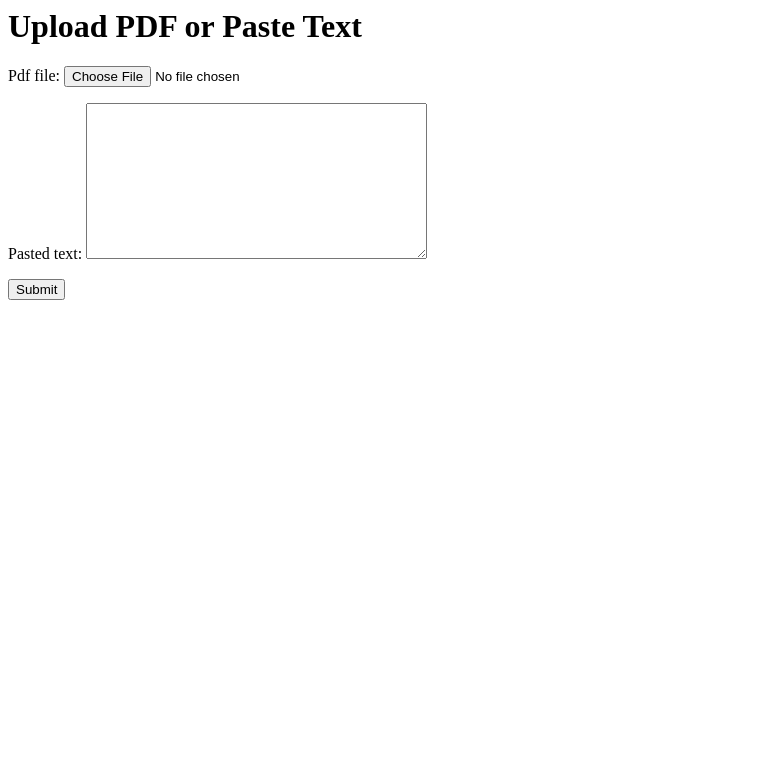
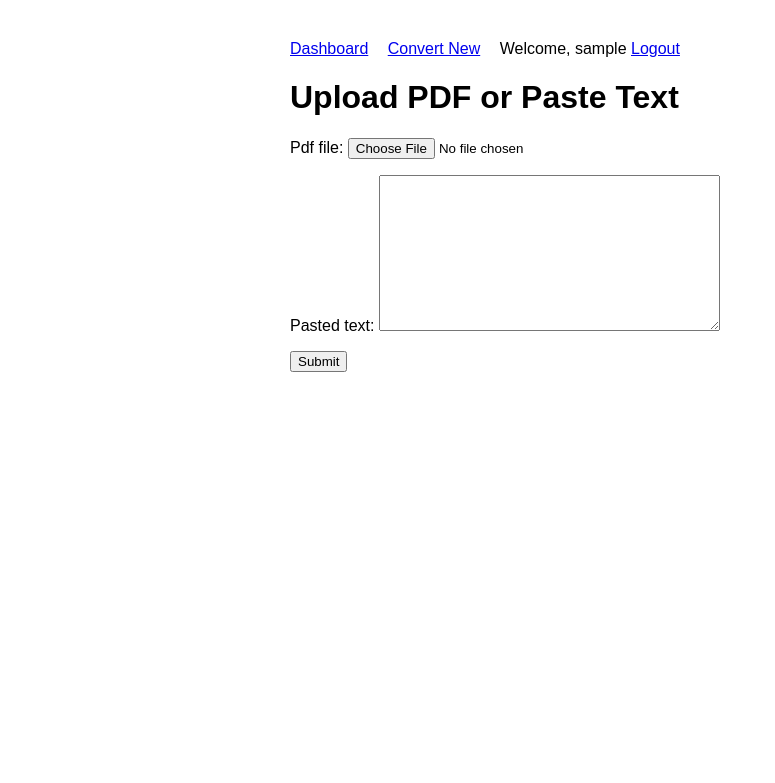
Before and after one commit to stephan280/webForDave, a Django app: page /upload/ in a window 1280 px wide. Shown: the top 783 px of the page, without its empty margins (0-775 px from the left). Run offline with Django 5.2, Linux system fonts and the light colour scheme; the visitor is signed in with stand-in values (Sample User, id 1).

Commit message:
Base templates/styling

```diff
--- /dev/null
+++ b/converter/templates/base.html
@@ -0,0 +1,43 @@
+<!DOCTYPE html>
+<html lang="en">
+<head>
+  <meta charset="UTF-8">
+  <title>{% block title %}ReadOut{% endblock %}</title>
+  <style>
+    body {
+      font-family: sans-serif;
+      margin: 40px auto;
+      max-width: 700px;
+    }
+    nav a {
+      margin-right: 15px;
+    }
+    .message {
+      padding: 10px;
+      background: #def;
+      margin-bottom: 20px;
+    }
+  </style>
+</head>
+<body>
+  <nav>
+    <a href="{% url 'dashboard' %}">Dashboard</a>
+    <a href="{% url 'upload' %}">Convert New</a>
+    {% if user.is_authenticated %}
+      <span>Welcome, {{ user.username }}</span>
+      <a href="{% url 'logout' %}">Logout</a>
+    {% else %}
+      <a href="{% url 'login' %}">Login</a>
+      <a href="{% url 'register' %}">Register</a>
+    {% endif %}
+  </nav>
+
+  {% if messages %}
+    {% for message in messages %}
+      <div class="message">{{ message }}</div>
+    {% endfor %}
+  {% endif %}
+
+  {% block content %}{% endblock %}
+</body>
+</html>
--- a/converter/templates/converter/detail.html
+++ b/converter/templates/converter/detail.html
@@ -1,3 +1,5 @@
+{% extends 'base.html' %}
+{% block content %}
 <h1>Converted Text</h1>
 <pre>{{ conversion.pasted_text }}</pre>
 
@@ -10,3 +12,4 @@
 {% else %}
     <p>No audio available.</p>
 {% endif %}
+{% endblock %}
--- a/converter/templates/converter/upload.html
+++ b/converter/templates/converter/upload.html
@@ -1,6 +1,9 @@
+{% extends 'base.html' %}
+{% block content %}
 <h1>Upload PDF or Paste Text</h1>
 <form method="post" enctype="multipart/form-data">
   {% csrf_token %}
   {{ form.as_p }}
   <button type="submit">Submit</button>
 </form>
+{% endblock %}
--- a/converter/views.py
+++ b/converter/views.py
@@ -1,15 +1,38 @@
-from django.shortcuts import render, redirect
-from .forms import ConversionForm
-from django.shortcuts import get_object_or_404
-import fitz
-from .models import Conversion
-from gtts import gTTS
-import os
-from django.core.files.base import ContentFile
-from io import BytesIO
+from django.shortcuts import render, redirect, get_object_or_404
 from django.contrib.auth.decorators import login_required
 from django.contrib.auth.forms import UserCreationForm
 from django.contrib.auth import login
+from django.contrib import messages
+from .forms import ConversionForm
+from .models import Conversion
+from gtts import gTTS
+from django.core.files.base import ContentFile
+from io import BytesIO
+import fitz
+
+def extract_text_from_pdf(pdf_file):
+    text = ""
+    with fitz.open(stream=pdf_file.read(), filetype="pdf") as doc:
+        for page in doc:
+            text += page.get_text()
+    return text
+
+def register(request):
+    if request.method == 'POST':
+        form = UserCreationForm(request.POST)
+        if form.is_valid():
+            user = form.save()
+            login(request, user)
+            messages.success(request, f"Welcome {user.username}, your account was created!")
+            return redirect('dashboard')
+    else:
+        form = UserCreationForm()
+    return render(request, 'registration/register.html', {'form': form})
+
+@login_required
+def dashboard(request):
+    conversions = Conversion.objects.filter(user=request.user).order_by('-created_at')
+    return render(request, 'converter/dashboard.html', {'conversions': conversions})
 
 @login_required
 def upload_or_paste(request):
@@ -19,15 +42,17 @@ def upload_or_paste(request):
             conversion = form.save(commit=False)
             conversion.user = request.user
 
-            # STEP 1: Extract text
+            if not conversion.pdf_file and not conversion.pasted_text:
+                messages.error(request, "❌ Please upload a PDF or paste some text.")
+                return render(request, 'converter/upload.html', {'form': form})
+
             if conversion.pdf_file:
                 extracted_text = extract_text_from_pdf(conversion.pdf_file)
                 conversion.pasted_text = extracted_text
 
             final_text = conversion.pasted_text
 
-            # STEP 2: Convert to speech
-            if final_text:
+            if final_text and final_text.strip():
                 try:
                     tts = gTTS(text=final_text, lang='en')
                     mp3_fp = BytesIO()
@@ -35,39 +60,18 @@ def upload_or_paste(request):
                     mp3_fp.seek(0)
                     conversion.audio_file.save('audio.mp3', ContentFile(mp3_fp.read()), save=False)
                 except Exception as e:
-                    print("TTS Error:", e)
+                    messages.error(request, f"❌ TTS Error: {str(e)}")
+                    return render(request, 'converter/upload.html', {'form': form})
 
             conversion.save()
+            messages.success(request, "✅ Your file was converted successfully!")
             return redirect('conversion_detail', conversion_id=conversion.id)
     else:
         form = ConversionForm()
+
     return render(request, 'converter/upload.html', {'form': form})
-
 
 @login_required
 def conversion_detail(request, conversion_id):
-    conversion = get_object_or_404(Conversion, id=conversion_id)
+    conversion = get_object_or_404(Conversion, id=conversion_id, user=request.user)
     return render(request, 'converter/detail.html', {'conversion': conversion})
-
-def extract_text_from_pdf(pdf_file):
-    text = ""
-    with fitz.open(stream=pdf_file.read(), filetype="pdf") as doc:
-        for page in doc:
-            text += page.get_text()
-    return text
-
-@login_required
-def dashboard(request):
-    conversions = Conversion.objects.filter(user=request.user).order_by('-created_at')
-    return render(request, 'converter/dashboard.html', {'conversions': conversions})
-
-def register(request):
-    if request.method == 'POST':
-        form = UserCreationForm(request.POST)
-        if form.is_valid():
-            user = form.save()
-            login(request, user)
-            return redirect('dashboard')
-    else:
-        form = UserCreationForm()
-    return render(request, 'registration/register.html', {'form': form})
--- a/core/urls.py
+++ b/core/urls.py
@@ -24,7 +24,7 @@ urlpatterns = [
     path('admin/', admin.site.urls),
     path('', include("converter.urls")),
     path('', include('django.contrib.auth.urls')),  # login, logout
-    path('', converter_views.dashboard, name='dashboard'),  # default route
+    path('dashboard/', converter_views.dashboard, name='dashboard'),  # default route
     path('upload/', converter_views.upload_or_paste, name='upload'),
     path('conversion/<int:conversion_id>/', converter_views.conversion_detail, name='conversion_detail'),
 ]+ static(settings.MEDIA_URL, document_root=settings.MEDIA_ROOT)
```
Also changed, not shown: converter/templates/converter/dashboard.html (+6 -5 lines).
